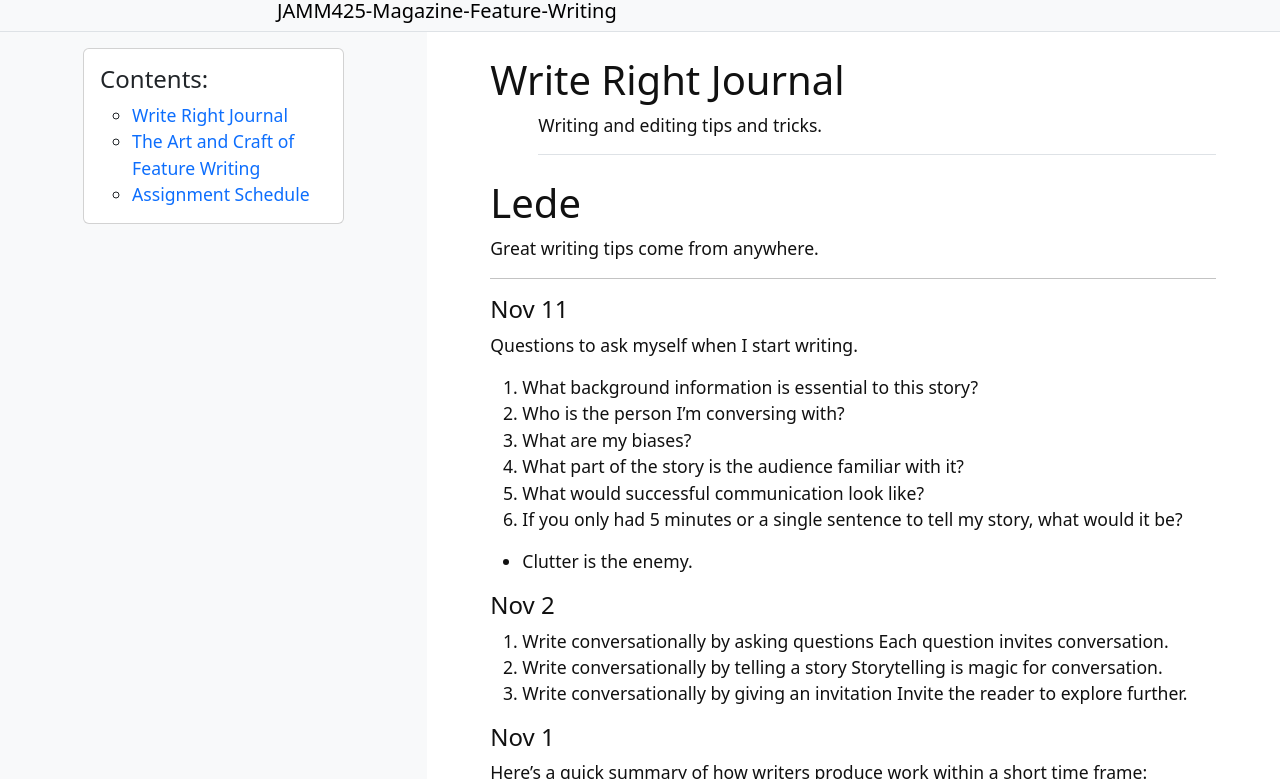
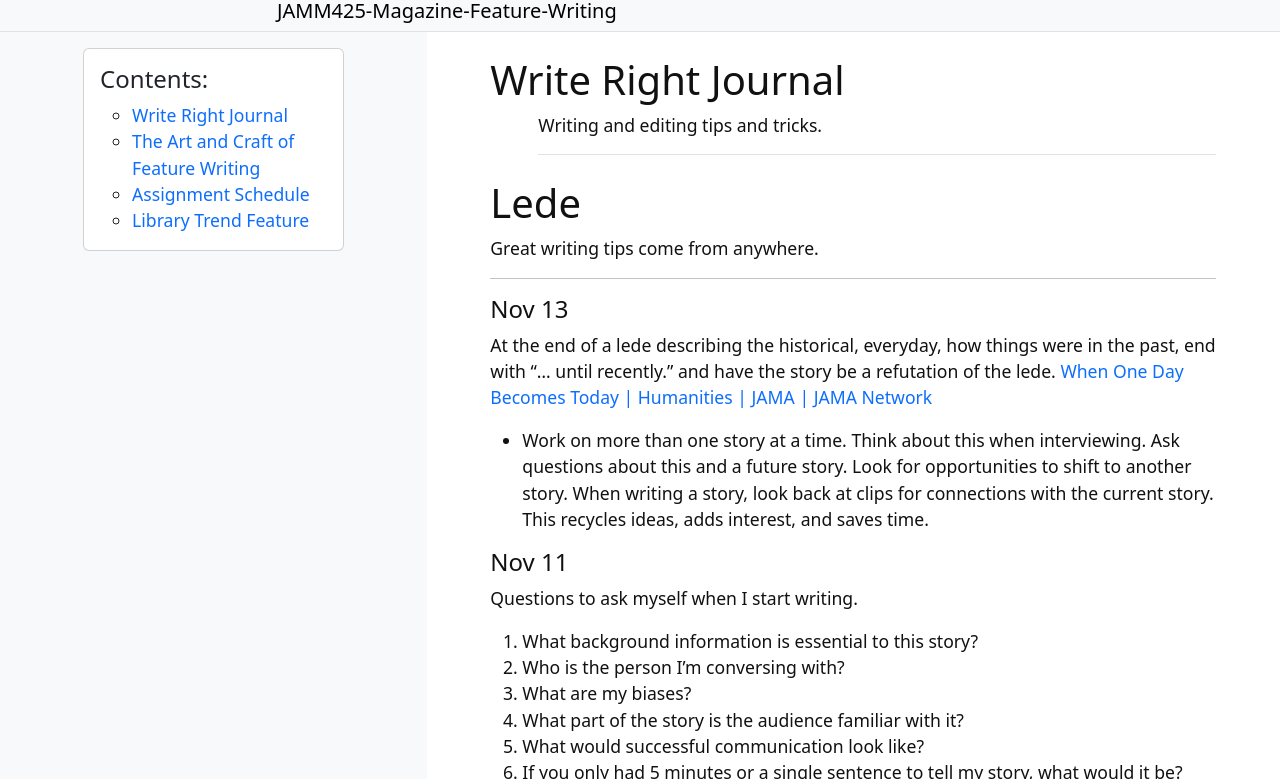
Before and after one commit to woodenzen/JAMM425-Magazine-Feature-Writing, a Jekyll site: the page built from content/1-journal.md, in a window 1280 px wide and 900 px high, cut to the strip 121-900 px from the top of the window. Built offline with Jekyll 4.4.1, drawn with Linux system fonts in a browser that asks for light colours.

Commit message:
Add new section on library trends and enhance existing journal content

```diff
--- a/content/1-journal.md
+++ b/content/1-journal.md
@@ -11,6 +11,12 @@ description: >
 Great writing tips come from anywhere.
 
 ----------------------------------
+#### Nov 13
+At the end of a lede describing the historical, everyday, how things were in the past, end with "... until recently." and have the story be a refutation of the lede.
+[When One Day Becomes Today | Humanities | JAMA | JAMA Network](https://jamanetwork.com/journals/jama/fullarticle/2825087)
+
+  - Work on more than one story at a time. Think about this when interviewing. Ask questions about this and a future story. Look for opportunities to shift to another story. When writing a story, look back at clips for connections with the current story. This recycles ideas, adds interest, and saves time.
+
 #### Nov 11
 Questions to ask myself when I start writing.
 1. What background information is essential to this story?
```
Also changed, not shown: content/4-Library Trend Feature.md (added, +60 -0 lines).
